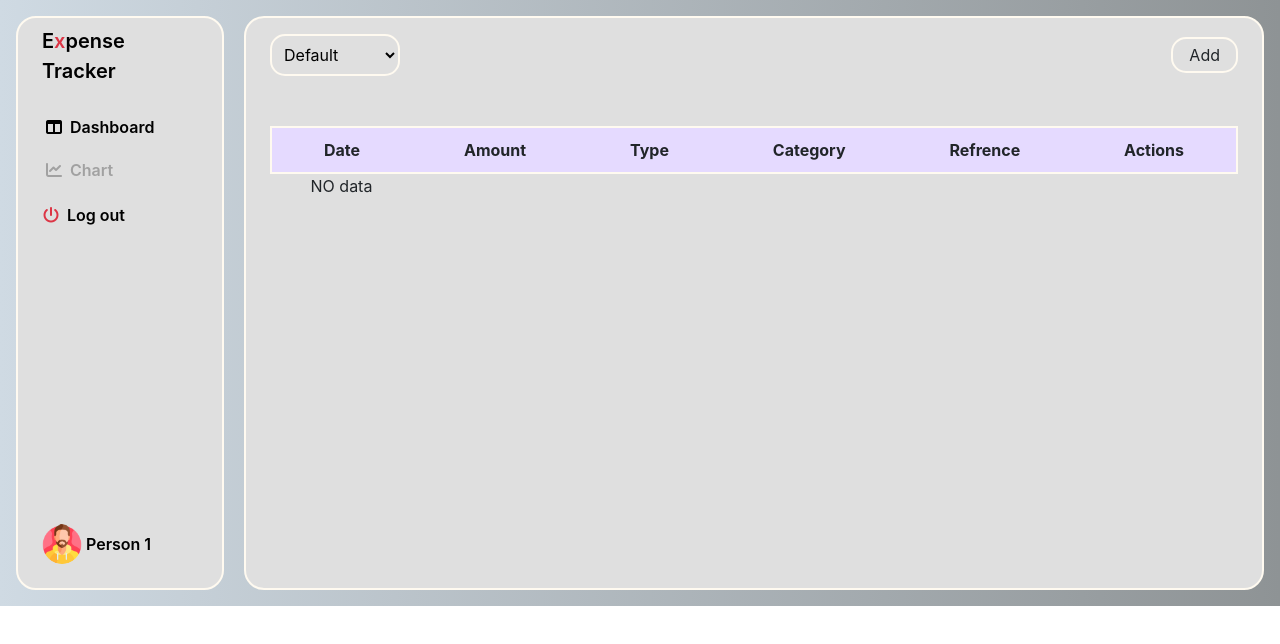
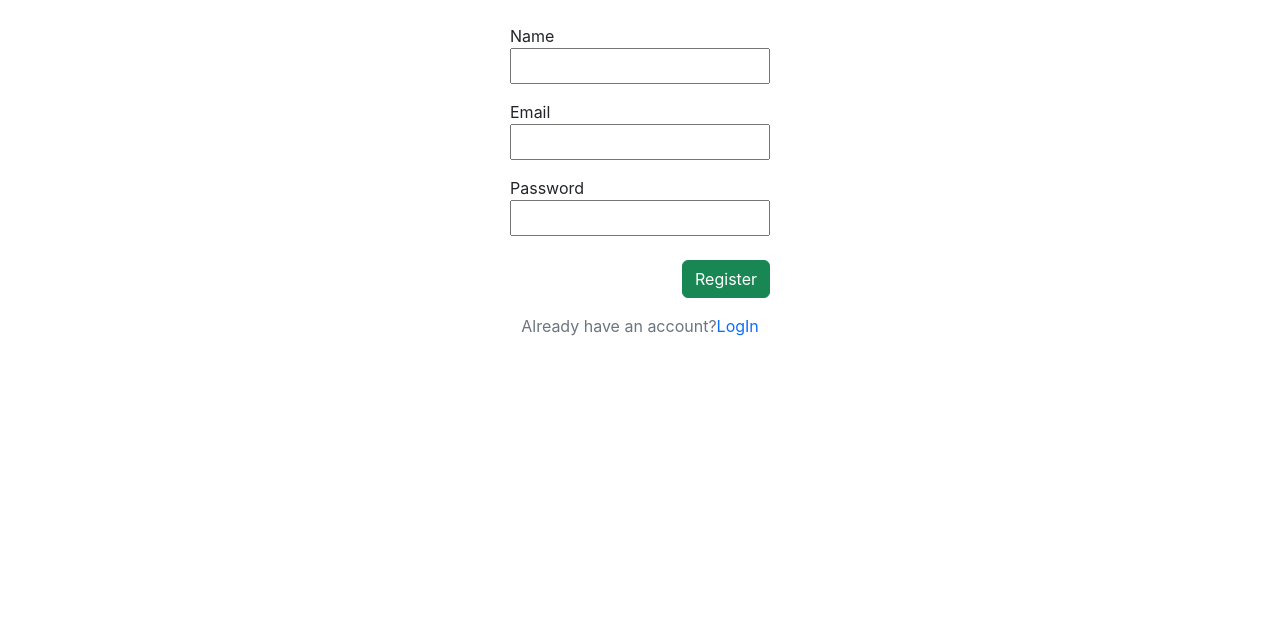
Before and after one commit to Maheshkasturi18/Expense-Managment, a React (Create React App) app in the folder frontend/: page /register in a window 1280 px wide. Shown: the top 644 px of the page. Built offline with nearby package versions, Linux system fonts and the light colour scheme.

Commit message:
files added

```diff
--- a/frontend/src/App.js
+++ b/frontend/src/App.js
@@ -1,13 +1,34 @@
-
-import './App.css';
-import Sidebar from './Components/Sidebar';
+import "./App.css";
+import Login from "./Components/Login";
+import Register from "./Components/Register";
+import Sidebar from "./Components/Sidebar";
+import {
+  BrowserRouter as Router,
+  Routes,
+  Route,
+  Navigate,
+} from "react-router-dom";
 
 function App() {
   return (
-    <div className="">
-      <Sidebar/>
+    <div>
+      <Router>
+        <Routes>
+          <Route path="/" element={<Sidebar />}></Route>
+          <Route path="/register" element={<Register />}></Route>
+          <Route path="/login" element={<Login />}></Route>
+        </Routes>
+      </Router>
     </div>
   );
 }
 
+export function ProtectedRoutes(props) {
+  if (localStorage.getItem("users")) {
+    return props.children;
+  } else {
+    return <Navigate to="/login" />;
+  }
+}
+
 export default App;
--- /dev/null
+++ b/frontend/src/Components/Login.jsx
@@ -0,0 +1,94 @@
+import { React, useState } from "react";
+import { Link } from "react-router-dom";
+import axios from "axios";
+import { useNavigate } from "react-router-dom";
+
+export default function Login() {
+  const navigate = useNavigate();
+
+  const [formData, setFormData] = useState({
+    email: "",
+    password: "",
+  });
+
+  const handleonChange = (e) => {
+    const { value, name } = e.target;
+    setFormData((prev) => {
+      return {
+        ...prev,
+        [name]: value,
+      };
+    });
+  };
+
+  // create data
+  const handleSubmit = async (e) => {
+    e.preventDefault();
+
+    try {
+      const response = await axios.post("/api/users/login", formData);
+      const { success, message ,data} = response.data;
+
+      if (success) {
+        alert(message);
+        localStorage.setItem(
+          "user",
+          JSON.stringify({ ...data, password: "" })
+        );
+        navigate("/");
+      } else {
+        alert(message);
+      }
+    } catch (error) {
+      console.error("An error occurred during login:", error);
+      alert("An error occurred during login. Please try again later.");
+    }
+  };
+
+  return (
+    <section className="container">
+      <div className="d-flex justify-content-center align-items-center">
+        <form
+          action="/"
+          onSubmit={handleSubmit}
+          className="p-4 border-1 border-black"
+        >
+          <div className="d-grid mb-3">
+            <label htmlFor="email">Email</label>
+            <input
+              type="email"
+              name="email"
+              id="email"
+              className="p-1"
+              onChange={handleonChange}
+              value={formData.email}
+              required
+            />
+          </div>
+          <div className="d-grid mb-4">
+            <label htmlFor="password">Password</label>
+            <input
+              type="password"
+              name="password"
+              id="password"
+              className="p-1"
+              value={formData.password}
+              onChange={handleonChange}
+              required
+            />
+          </div>
+          <div className="text-end mb-3">
+            <button className="btn btn-success">LogIn</button>
+          </div>
+
+          <p className="m-0 text-secondary text-center">
+            Don't have an account?
+            <Link to="/register" className="link-primary text-decoration-none">
+              Register
+            </Link>
+          </p>
+        </form>
+      </div>
+    </section>
+  );
+}
--- /dev/null
+++ b/frontend/src/Components/Register.jsx
@@ -0,0 +1,112 @@
+import { React, useState } from "react";
+import { Link } from "react-router-dom";
+import axios from "axios";
+import { useNavigate } from "react-router-dom";
+
+export default function Register() {
+  const navigate = useNavigate();
+
+  const [formData, setFormData] = useState({
+    name: "",
+    email: "",
+    password: "",
+  });
+
+  const handleonChange = (e) => {
+    const { value, name } = e.target;
+    setFormData((prev) => {
+      return {
+        ...prev,
+        [name]: value,
+      };
+    });
+  };
+
+  const resetFormData = () => {
+    setFormData({
+      name: "",
+      email: "",
+      password: "",
+    });
+  };
+
+  // create data
+  const handleSubmit = async (e) => {
+    e.preventDefault();
+
+    try {
+      const response = await axios.post("/api/users/register", formData);
+      const { success, message } = response.data;
+
+      if (success) {
+        alert(message); // Consider using a more user-friendly notification method
+        navigate("/login");
+        resetFormData();
+      } else {
+        alert("Registration failed: " + message); // Handle server-side validation errors or other issues
+      }
+    } catch (error) {
+      console.error("Registration failed:", error);
+      alert("Registration failed. Please try again later."); // Handle network errors or other unexpected issues
+    }
+  };
+
+  return (
+    <section className="container">
+      <div className="d-flex justify-content-center align-items-center">
+        <form
+          action="/"
+          onSubmit={handleSubmit}
+          className="p-4 border-1 border-black"
+        >
+          <div className="d-grid mb-3">
+            <label htmlFor="name">Name</label>
+            <input
+              type="text"
+              name="name"
+              id="name"
+              onChange={handleonChange}
+              value={formData.name}
+              className="p-1"
+              required
+            />
+          </div>
+          <div className="d-grid mb-3">
+            <label htmlFor="email">Email</label>
+            <input
+              type="email"
+              name="email"
+              id="email"
+              className="p-1"
+              onChange={handleonChange}
+              value={formData.email}
+              required
+            />
+          </div>
+          <div className="d-grid mb-4">
+            <label htmlFor="password">Password</label>
+            <input
+              type="password"
+              name="password"
+              id="password"
+              className="p-1"
+              value={formData.password}
+              onChange={handleonChange}
+              required
+            />
+          </div>
+          <div className="text-end mb-3">
+            <button className="btn btn-success">Register</button>
+          </div>
+
+          <p className="m-0 text-secondary text-center">
+            Already have an account?
+            <Link to="/login" className="link-primary text-decoration-none">
+              LogIn
+            </Link>
+          </p>
+        </form>
+      </div>
+    </section>
+  );
+}
--- a/frontend/src/Components/Sidebar.jsx
+++ b/frontend/src/Components/Sidebar.jsx
@@ -1,14 +1,32 @@
 import { React, useState, useEffect } from "react";
 import axios from "axios";
 import { Form } from "./Form";
+import { Link, useNavigate } from "react-router-dom";
 import { Analytics } from "./Analytics";
 
 axios.defaults.baseURL = "http://localhost:8000/";
 
 export default function Sidebar() {
+  // user name to display after login
+  const navigate = useNavigate();
+  const [loginUser, setLoginUser] = useState("");
+
+  useEffect(() => {
+    const user = JSON.parse(localStorage.getItem("user"));
+    if (user) {
+      setLoginUser(user);
+    }
+  }, []);
+
+  // logout
+  const logoutHandler = () => {
+    localStorage.removeItem("user");
+    navigate("/login");
+  };
+
   const [addSection, setAddSection] = useState(false);
   const [editSection, setEditSection] = useState(false);
-  const [viewData, setViewData] = useState('table');
+  const [viewData, setViewData] = useState("table");
   const [formData, setFormData] = useState({
     amount: "",
     type: "",
@@ -119,8 +137,8 @@ export default function Sidebar() {
       <div className="row flex-nowrap p-lg-3 p-md-2 p-1 gap-1">
         <div className="col-auto col-md-3 col-xl-2 px-sm-2 px-0 bg-gold">
           <div className="d-flex flex-column align-items-center align-items-sm-start px-lg-3 px-2 pt-2 text-white min-vh-94">
-            <a
-              href="/"
+            <Link
+              to="/"
               className="d-flex align-items-center pb-3 mb-md-0 me-md-auto text-white text-decoration-none"
             >
               <span className="fs-5 d-none d-sm-inline text-black fw-semibold">
@@ -130,7 +148,7 @@ export default function Sidebar() {
               <span className="fs-5 d-md-none text-black fw-semibold">
                 E<span className="text-danger">T</span>
               </span>
-            </a>
+            </Link>
             <ul
               className="nav nav-pills flex-column mb-auto   mt-2 align-items-center align-items-sm-start"
               id="menu"
@@ -142,16 +160,30 @@ export default function Sidebar() {
                   data-bs-parent="#menu"
                 >
                   <li className="w-100">
-                    <h6  className={`nav-link px-0 ${viewData === 'table' ? "active-icon" : "inactive-icon"}`} onClick={()=> {setViewData("table")}}>
-                      <i class="fa-solid fa-table-columns "></i>
+                    <h6
+                      className={`nav-link px-0 ${
+                        viewData === "table" ? "active-icon" : "inactive-icon"
+                      }`}
+                      onClick={() => {
+                        setViewData("table");
+                      }}
+                    >
+                      <i className="fa-solid fa-table-columns "></i>
                       <span className="d-none d-sm-inline  ms-2 fw-semibold">
                         Dashboard
                       </span>
                     </h6>
                   </li>
                   <li>
-                    <h6  className={`nav-link px-0 ${viewData === 'chart' ? "active-icon" : "inactive-icon"}`} onClick={()=> {setViewData("chart")}}>
-                      <i class="fa-solid fa-chart-line "></i>
+                    <h6
+                      className={`nav-link px-0 ${
+                        viewData === "chart" ? "active-icon" : "inactive-icon"
+                      }`}
+                      onClick={() => {
+                        setViewData("chart");
+                      }}
+                    >
+                      <i className="fa-solid fa-chart-line "></i>
                       <span className="d-none d-sm-inline ms-2 fw-semibold">
                         Chart
                       </span>
@@ -161,18 +193,18 @@ export default function Sidebar() {
               </li>
 
               <li>
-                <a href="/" className=" btn px-0">
-                  <i class="fa-solid fa-power-off text-danger"></i>
+                <button className=" btn px-0" onClick={logoutHandler}>
+                  <i className="fa-solid fa-power-off text-danger"></i>
                   <span className="d-none d-sm-inline text-black ms-2 fw-semibold">
                     Log out
                   </span>
-                </a>
+                </button>
               </li>
             </ul>
 
             <div className="pb-4">
-              <a
-                href="#"
+              <Link
+                to="/"
                 className="d-flex align-items-center text-white text-decoration-none "
                 aria-expanded="false"
               >
@@ -184,9 +216,9 @@ export default function Sidebar() {
                   className="rounded-circle"
                 />
                 <span className="d-none d-sm-inline mx-1 text-black fw-semibold">
-                  Person 1
+                  {loginUser && loginUser.name}
                 </span>
-              </a>
+              </Link>
             </div>
           </div>
         </div>
@@ -225,8 +257,8 @@ export default function Sidebar() {
 
           {/*  */}
 
-
-          { viewData === "table" ? <div className="tableContainer d-none d-md-block">
+          {viewData === "table" ? (
+            <div className="tableContainer d-none d-md-block">
               <table>
                 <thead>
                   <tr>
@@ -270,8 +302,10 @@ export default function Sidebar() {
                   )}
                 </tbody>
               </table>
-          </div>  : <Analytics/>}
-
+            </div>
+          ) : (
+            <Analytics />
+          )}
         </div>
       </div>
     </div>
```
Also changed, not shown: frontend/src/Components/Analytics.jsx (+62 -12 lines), 1 other file (tests, documents, lock files or other folders). Lines whose indentation alone changed are shown as unchanged.
